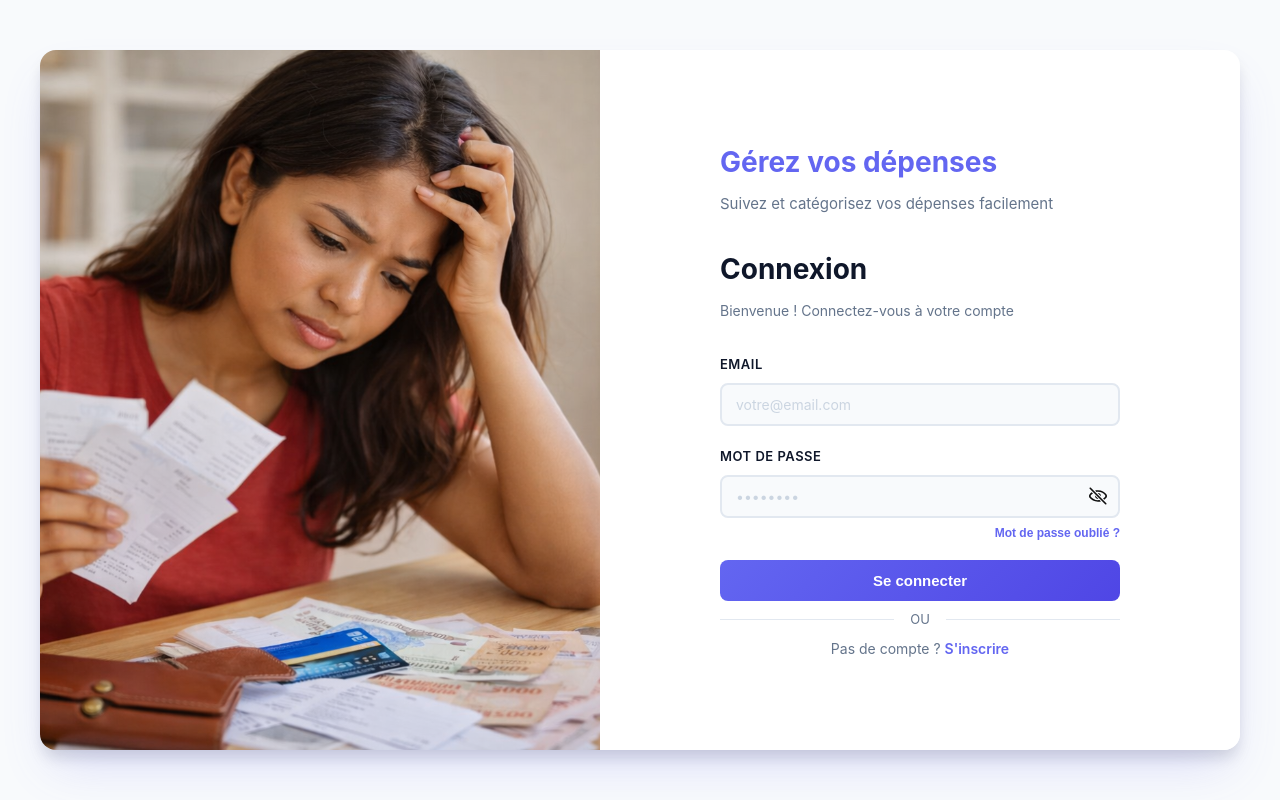
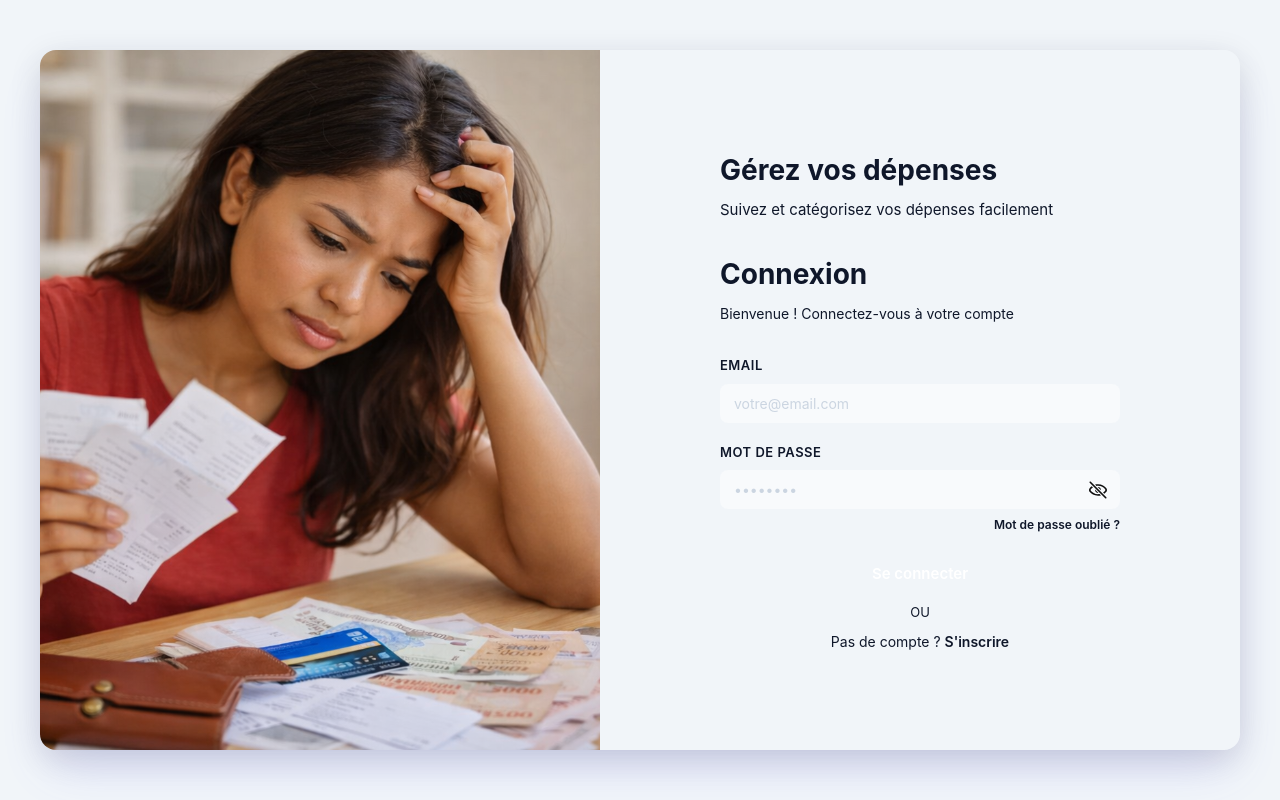
Before and after one commit to TafitaNiainaperline/suivi, a React (Vite) app: page /login in a window 1280 px wide. Built offline with nearby package versions, Linux system fonts and the light colour scheme; no server answers.

Commit message:
Update global CSS variables and base styles

```diff
--- a/src/index.css
+++ b/src/index.css
@@ -5,67 +5,39 @@
 }
 
 :root {
-  --primary-color: #6366f1;
-  --primary-light: #818cf8;
+  --primary: #6366f1;
   --primary-dark: #4f46e5;
-  --secondary-color: #10b981;
-  --danger-color: #ef4444;
-  --warning-color: #f59e0b;
-  --success-color: #10b981;
-  --bg-dark: #0f172a;
-  --bg-light: #f8fafc;
-  --bg-white: #ffffff;
-  --text-dark: #0f172a;
-  --text-gray: #64748b;
-  --border-color: #e2e8f0;
-  --shadow-sm: 0 1px 2px 0 rgba(15, 23, 42, 0.05);
-  --shadow-md: 0 4px 6px -1px rgba(15, 23, 42, 0.1);
-  --shadow-lg: 0 10px 15px -3px rgba(15, 23, 42, 0.15);
+  --primary-light: #e0e7ff;
+  --danger: #ef4444;
+  --danger-light: #fee2e2;
+  --bg: #f1f5f9;
+  --surface: #ffffff;
+  --border: #e2e8f0;
+  --text: #0f172a;
+  --text-muted: #64748b;
+  --shadow-sm: 0 1px 3px rgba(0,0,0,0.06);
+  --shadow: 0 4px 16px rgba(0,0,0,0.08);
+  --shadow-lg: 0 8px 32px rgba(0,0,0,0.12);
+  --radius: 12px;
+  --radius-sm: 8px;
 }
 
 body {
-  font-family: -apple-system, BlinkMacSystemFont, 'Segoe UI', 'Roboto', 'Oxygen',
-    'Ubuntu', 'Cantarell', 'Fira Sans', 'Droid Sans', 'Helvetica Neue',
-    sans-serif;
+  font-family: 'Inter', -apple-system, BlinkMacSystemFont, 'Segoe UI', sans-serif;
+  background: var(--bg);
+  color: var(--text);
+  line-height: 1.5;
   -webkit-font-smoothing: antialiased;
-  -moz-osx-font-smoothing: grayscale;
-  background-color: var(--bg-light);
-  color: var(--text-dark);
-  line-height: 1.6;
 }
 
 button {
   cursor: pointer;
+  font-family: inherit;
   border: none;
-  border-radius: 8px;
-  padding: 10px 18px;
-  font-size: 14px;
-  font-weight: 600;
-  transition: all 0.3s ease;
+  transition: all 0.2s ease;
 }
 
-button:hover {
-  transform: translateY(-2px);
-  box-shadow: var(--shadow-md);
+input, select, textarea {
+  font-family: inherit;
+  outline: none;
 }
-
-input,
-textarea,
-select {
-  padding: 10px 14px;
-  border: 2px solid var(--border-color);
-  border-radius: 8px;
-  font-size: 14px;
-  font-family: inherit;
-  background-color: var(--bg-white);
-  transition: all 0.3s ease;
-}
-
-input:focus,
-textarea:focus,
-select:focus {
-  outline: none;
-  border-color: var(--primary-color);
-  box-shadow: 0 0 0 4px rgba(99, 102, 241, 0.1);
-  background-color: var(--bg-white);
-}
```
